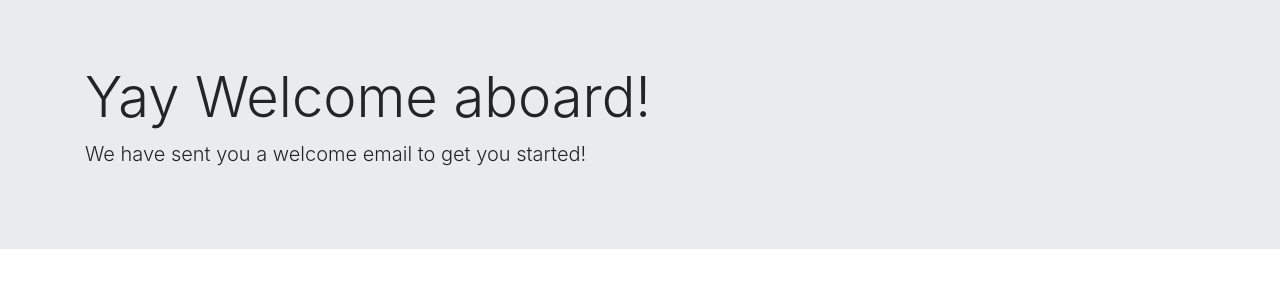
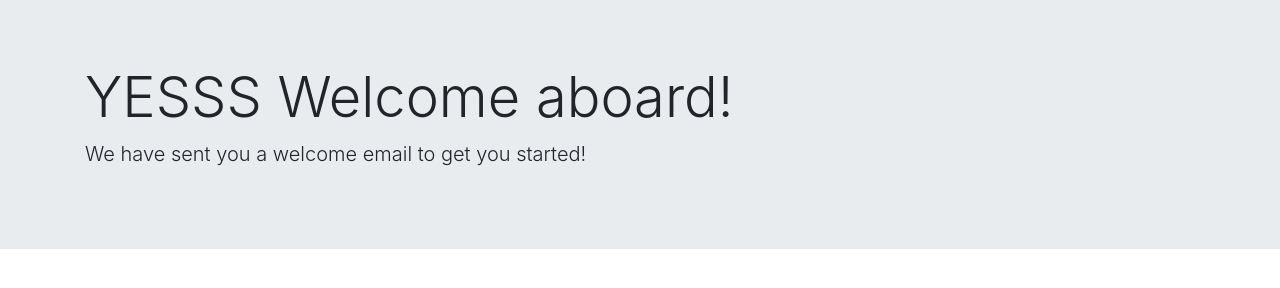
Before and after one commit to karthigeyanramesh/News-Letter, a website: page success.html in a window 1280 px wide. Drawn offline with nearby package versions, Linux system fonts and the light colour scheme.

Commit message:
changed success

```diff
--- a/success.html
+++ b/success.html
@@ -12,7 +12,7 @@
 <body >
     <div  class="jumbotron jumbotron-fluid">
         <div class="container">
-          <h1 class="display-4">Yay Welcome aboard!</h1>
+          <h1 class="display-4">YESSS Welcome aboard!</h1>
           <p class="lead">We have sent you a welcome email to get you started!</p>
         </div>
       </div>
```
